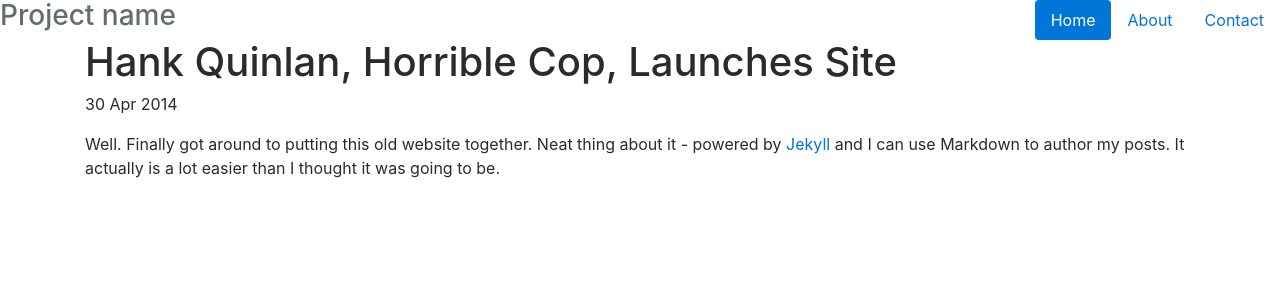
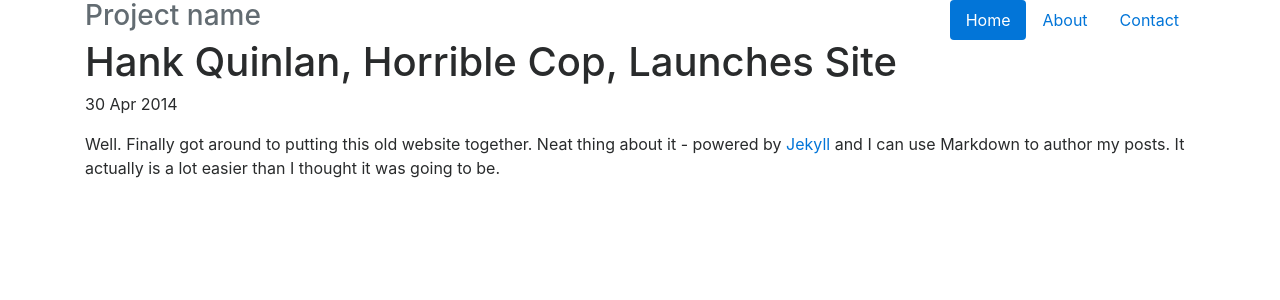
Before and after one commit to b0ndman/b0ndman.github.io, a Jekyll site: the page built from _posts/2014-04-30-hank-quinlan-site-launched.md, in a window 1280 px wide. Shown: the top 300 px of the page. Built offline with Jekyll 4.4.1, drawn with Linux system fonts in a browser that asks for light colours; nearby versions of some CDN libraries.

Commit message:
moved into container

```diff
--- a/_layouts/default.html
+++ b/_layouts/default.html
@@ -13,6 +13,7 @@
 		</head>
 
 		<body>
+			<div class="container">
 				<header class="header clearfix">
 					<nav>
 						<ul class="nav nav-pills float-right">
@@ -29,8 +30,6 @@
 					</nav>
 					<h3 class="text-muted">Project name</h3>
 				</header>
-			<div class="container">
-
 			{{ content }}
 
 			</div><!-- /.container -->
```
Lines whose indentation alone changed are shown as unchanged.
